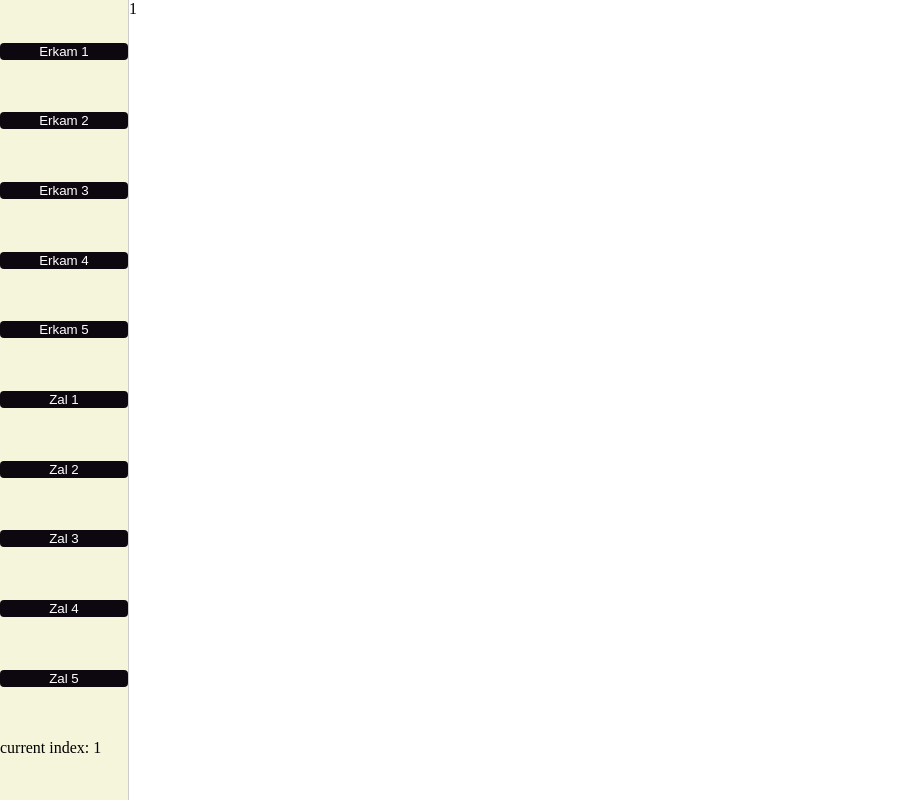
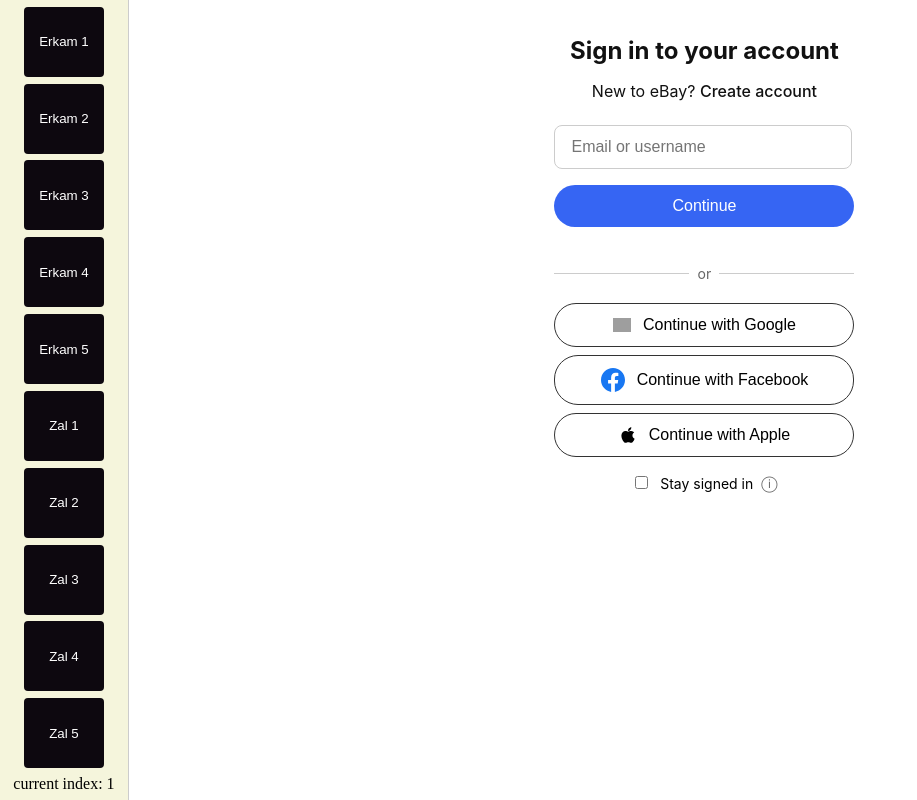
Before and after one commit to yamanerkam/vue-ebay-clone, a Nuxt app: page / in a window 1280 px wide. Both pictures are taken after a click on the button "Erkam 2". Shown: the whole page, without its empty margins (0-917 px from the left). Built offline with nearby package versions, Linux system fonts and the light colour scheme; grey boxes are pictures that could not be loaded.

Commit message:
SignIn-Erkam-Component-2

```diff
--- a/app.vue
+++ b/app.vue
@@ -20,7 +20,7 @@
       <Navbar/>
     </div>
     <div class="main-section" v-if="state === 1">
-      1
+      <SignIn/>
     </div>
     <div class="main-section" v-if="state === 2">
       2
@@ -92,6 +92,7 @@
 .sidebar {
   display: flex;
   flex-direction: column;
+  align-items: center;
   justify-content: space-evenly;
   width: 10%;
   height: 100%;
@@ -100,12 +101,13 @@
 }
 
 .sidebar-button {
-  margin-bottom: 10px;
   background-color: #0d080f;
   color: white;
   border: none;
   border-radius: 4px;
   cursor: pointer;
+  width: 80px;
+  height: 70px;
 }
 
 .sidebar-button:hover {
--- /dev/null
+++ b/components/SignIn.vue
@@ -0,0 +1,235 @@
+<template>
+    <div class="sign-in-container">
+      <h1>Sign in to your account</h1>
+      <p class="new-user">
+        New to eBay? <a href="#" class="create-link">Create account</a>
+      </p>
+
+      <form @submit.prevent="handleSubmit">
+        <div class="input-wrapper">
+          <input
+            type="text"
+            v-model="emailOrUsername"
+            placeholder="Email or username"
+            required
+          >
+        </div>
+
+        <button type="submit" class="continue-btn">Continue</button>
+
+        <div class="divider">
+          <span>or</span>
+        </div>
+
+        <div class="social-buttons">
+          <button type="button" class="social-btn google">
+            <img
+              src="https://ir.ebaystatic.com/rs/c/sgninui-src-static-images-google-logo-icon-PNG-Transparent-Background-Z_TFsqo3.png"
+              alt="Google"
+              class="social-icon google-icon"
+            />
+            Continue with Google
+          </button>
+          <button type="button" class="social-btn facebook">
+            <svg class="social-icon facebook-icon" xmlns="http://www.w3.org/2000/svg" viewBox="0 0 24 24">
+              <path fill="#1877F2" d="M24 12.073c0-6.627-5.373-12-12-12s-12 5.373-12 12c0 5.99 4.388 10.954 10.125 11.854v-8.385H7.078v-3.47h3.047V9.43c0-3.007 1.792-4.669 4.533-4.669 1.312 0 2.686.235 2.686.235v2.953H15.83c-1.491 0-1.956.925-1.956 1.874v2.25h3.328l-.532 3.47h-2.796v8.385C19.612 23.027 24 18.062 24 12.073z"/>
+            </svg>
+            Continue with Facebook
+          </button>
+          <button type="button" class="social-btn apple">
+            <svg class="social-icon apple-icon" xmlns="http://www.w3.org/2000/svg" viewBox="0 0 384 512">
+              <path d="M318.7 268.7c-.2-36.7 16.4-64.4 50-84.8-18.8-26.9-47.2-41.7-84.7-44.6-35.5-2.8-74.3 20.7-88.5 20.7-15 0-49.4-19.7-76.4-19.7C63.3 141.2 4 184.8 4 273.5q0 39.3 14.4 81.2c12.8 36.7 59 126.7 107.2 125.2 25.2-.6 43-17.9 75.8-17.9 31.8 0 48.3 17.9 76.4 17.9 48.6-.7 90.4-82.5 102.6-119.3-65.2-30.7-61.7-90-61.7-91.9zm-56.6-164.2c27.3-32.4 24.8-61.9 24-72.5-24.1 1.4-52 16.4-67.9 34.9-17.5 19.8-27.8 44.3-25.6 71.9 26.1 2 49.9-11.4 69.5-34.3z"/>
+            </svg>
+            Continue with Apple
+          </button>
+        </div>
+
+        <div class="stay-signed">
+          <label>
+            <input type="checkbox" v-model="staySignedIn">
+            Stay signed in
+          </label>
+          <button type="button" class="info-icon" @click="showInfo">ⓘ</button>
+        </div>
+      </form>
+    </div>
+  </template>
+
+  <script setup>
+  import { ref } from 'vue'
+
+  const emailOrUsername = ref('')
+  const staySignedIn = ref(false)
+
+  const handleSubmit = () => {
+    console.log('Form submitted:', {
+      emailOrUsername: emailOrUsername.value,
+      staySignedIn: staySignedIn.value
+    })
+  }
+
+  const showInfo = () => {
+    alert('Stay signed in for faster purchasing next time')
+  }
+  </script>
+
+  <style scoped>
+  .sign-in-container {
+    max-width: 300px;
+    margin: 0 auto;
+    padding: 20px;
+    font-family: -apple-system, BlinkMacSystemFont, 'Segoe UI', Roboto, sans-serif;
+  }
+
+  h1 {
+    font-size: 24px;
+    text-align: center;
+    margin-bottom: 8px;
+    color: #111111;
+  }
+
+  .new-user {
+    text-align: center;
+    margin-bottom: 24px;
+    color: #111111;
+  }
+
+  .create-link {
+    color: inherit;
+    text-decoration: none;
+    font-weight: 500;
+  }
+
+  .create-link:hover {
+    text-decoration: underline;
+  }
+
+  .input-wrapper input {
+    width: 88%;
+    padding: 12px 16px;
+    border: 1px solid #ccc;
+    border-radius: 8px;
+    font-size: 16px;
+    margin-bottom: 16px;
+  }
+
+  .input-wrapper input:focus {
+    outline: none;
+    border-color: #3665f3;
+  }
+
+  .continue-btn {
+    width: 100%;
+    padding: 12px;
+    background-color: #3665f3;
+    color: white;
+    border: none;
+    border-radius: 24px;
+    font-size: 16px;
+    cursor: pointer;
+    margin-bottom: 16px;
+  }
+
+  .continue-btn:hover {
+    background-color: #2b4fb4;
+  }
+
+  .divider {
+    text-align: center;
+    position: relative;
+    margin: 20px 0;
+  }
+
+  .divider::before,
+  .divider::after {
+    content: '';
+    position: absolute;
+    top: 50%;
+    width: 45%;
+    height: 1px;
+    background-color: #ccc;
+  }
+
+  .divider::before {
+    left: 0;
+  }
+
+  .divider::after {
+    right: 0;
+  }
+
+  .divider span {
+    background-color: white;
+    padding: 0 10px;
+    color: #666;
+    font-size: 14px;
+  }
+
+  .social-buttons {
+    display: flex;
+    flex-direction: column;
+    gap: 8px;
+    margin-bottom: 16px;
+  }
+
+  .social-btn {
+    width: 100%;
+    padding: 12px;
+    border: 1px solid #333333;
+    border-radius: 24px;
+    background-color: white;
+    font-size: 16px;
+    cursor: pointer;
+    display: flex;
+    align-items: center;
+    justify-content: center;
+    gap: 12px;
+  }
+
+  .social-btn:hover {
+    background-color: #f5f5f5;
+  }
+
+  .social-icon {
+    width: 18px;
+    height: 18px;
+    object-fit: contain;
+  }
+
+  .facebook-icon {
+    width: 24px;
+    height: 24px;
+  }
+
+  .apple-icon {
+    width: 18px;
+    height: 18px;
+    fill: #000;
+  }
+
+  .stay-signed {
+    display: flex;
+    align-items: center;
+    justify-content: center;
+    gap: 8px;
+    font-size: 14px;
+    margin-top: 16px;
+  }
+
+  .stay-signed input[type="checkbox"] {
+    margin-right: 8px;
+  }
+
+  .info-icon {
+    background: none;
+    border: none;
+    color: #666;
+    cursor: pointer;
+    padding: 0;
+    font-size: 16px;
+  }
+
+  .info-icon:hover {
+    color: #111;
+  }
+  </style>
```
